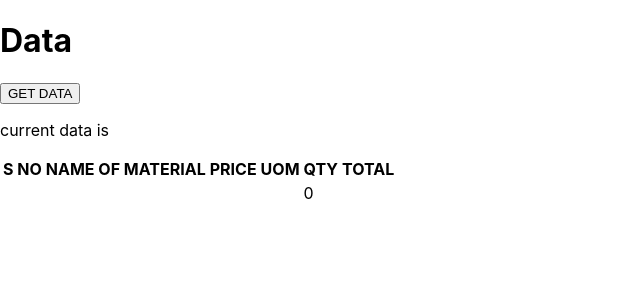
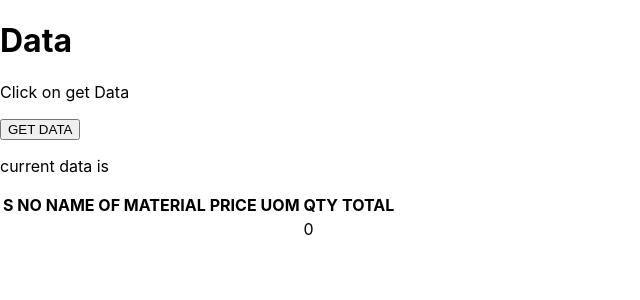
Before and after one commit to edochari/react-data, a React (Create React App) app: page / in a window 1280 px wide. Shown: the top 300 px of the page, without its empty margins (0-640 px from the left). Built offline with nearby package versions, Linux system fonts and the light colour scheme.

Commit message:
last commit

```diff
--- a/src/App.js
+++ b/src/App.js
@@ -19,6 +19,7 @@ const App=()=> {
   return (
     <div>
      <h1>Data</h1>
+     <p>Click on get Data</p>
      <button onClick={getData}>GET DATA</button>
      <p>current data is</p>
      <OutputComponent items={Data}> </OutputComponent>
```
